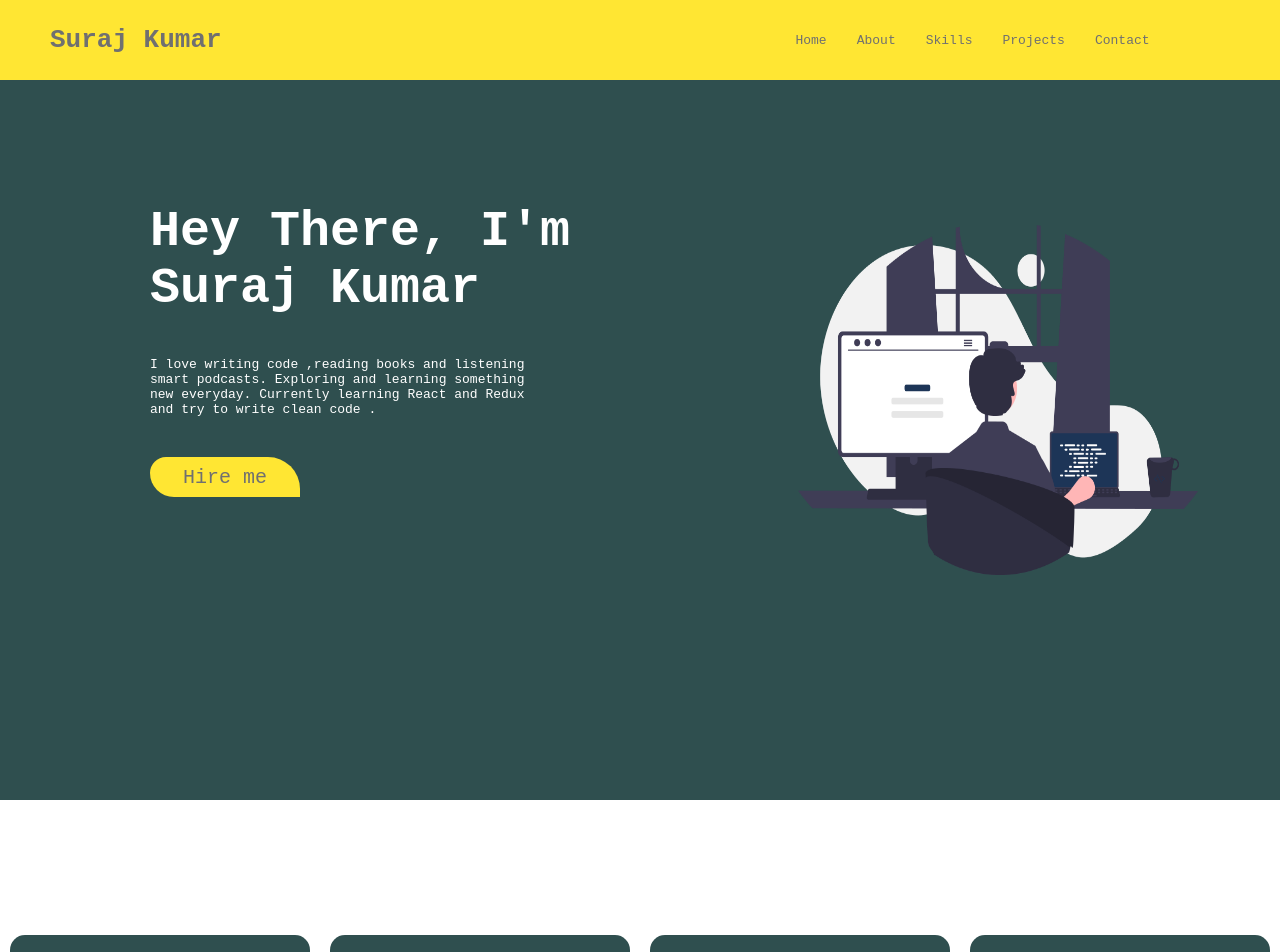
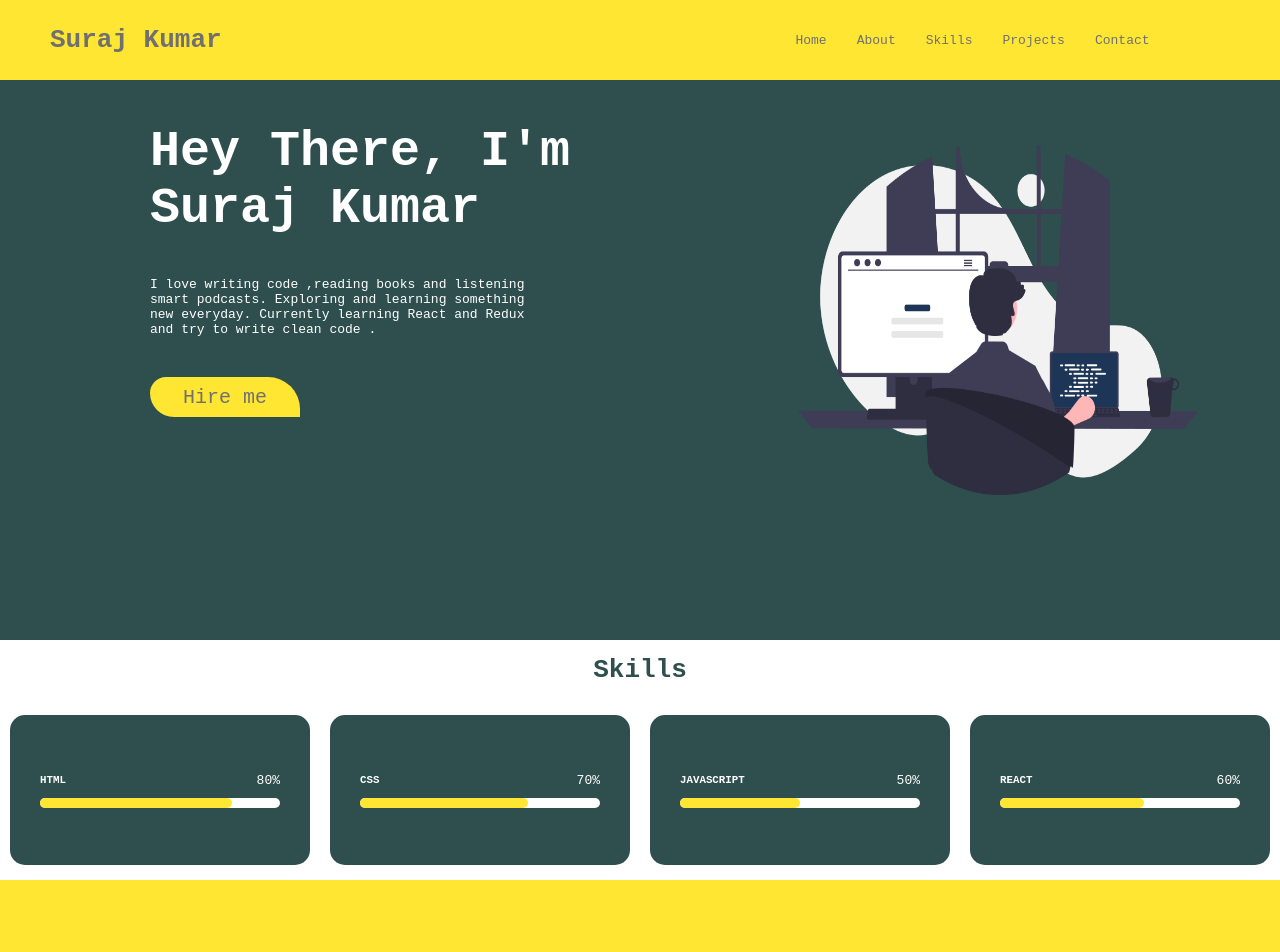
Before and after one commit to Officialthesky/myportfolio, a React (Create React App) app: page / in a window 1280 px wide. Shown: the top 952 px of the page. Built offline with nearby package versions, Linux system fonts and the light colour scheme.

Commit message:
css changed

```diff
--- a/src/Components/About/index.css
+++ b/src/Components/About/index.css
@@ -1,6 +1,6 @@
 .About {
   width: 100vw;
-  height: 100vh;
+  height: 80vh;
   background-color: darkslategray;
   display: flex;
 }
--- a/src/Components/Contact/index.css
+++ b/src/Components/Contact/index.css
@@ -1,6 +1,6 @@
 .contact {
   width: 100vw;
-  height: 100vh;
+  height: 60vh;
   background-color: darkslategray;
   display: flex;
   flex-direction: column;
--- a/src/Components/Skills/index.css
+++ b/src/Components/Skills/index.css
@@ -4,9 +4,12 @@
   justify-content: space-around;
   align-items: center;
   width: 100%;
-  height: 40vh;
+  height: 30vh;
   color: white;
   font-family: monospace;
+}
+.skillsHeading {
+  color: darkslategray;
 }
 
 .skillsProgress {
```
